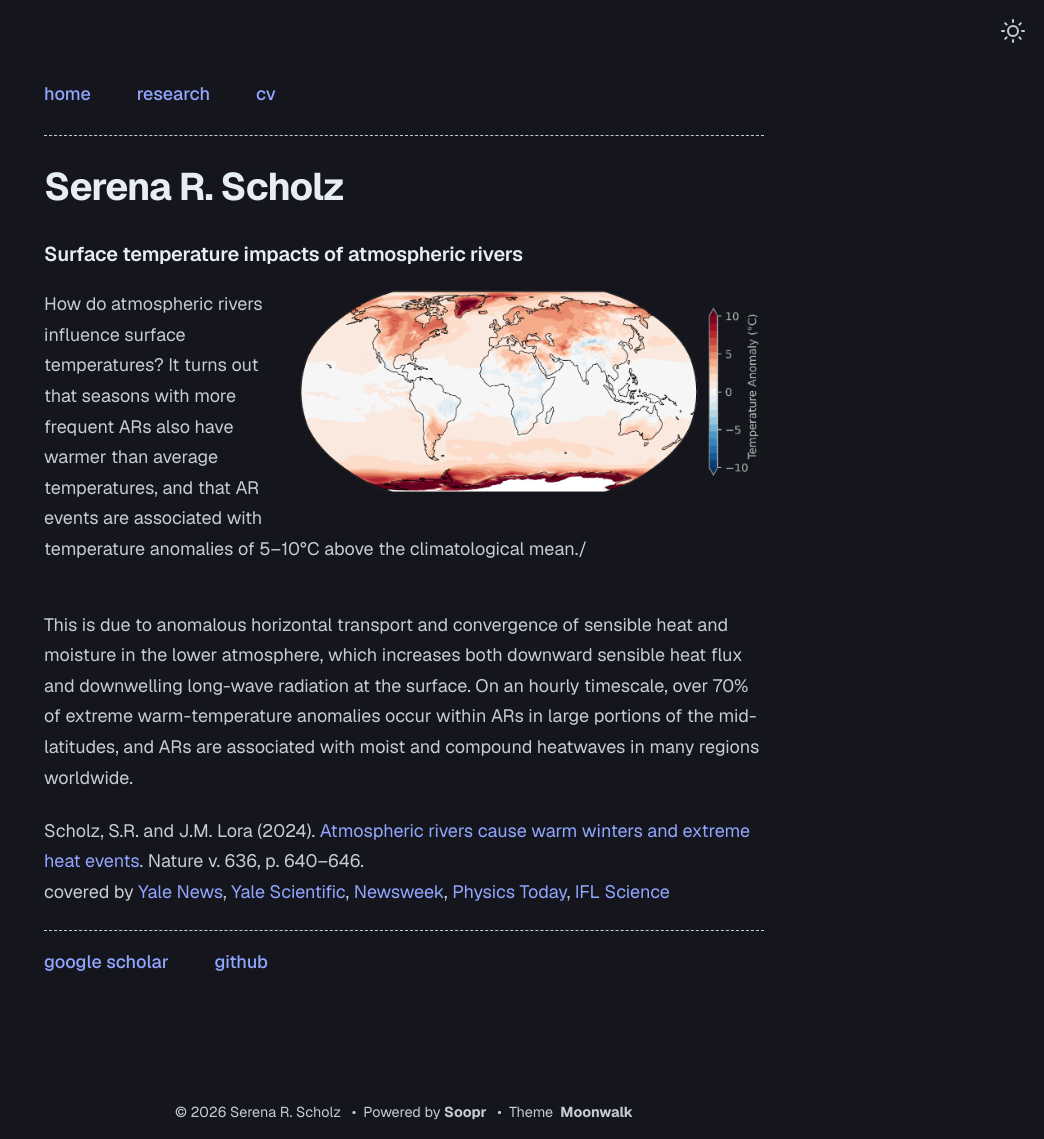
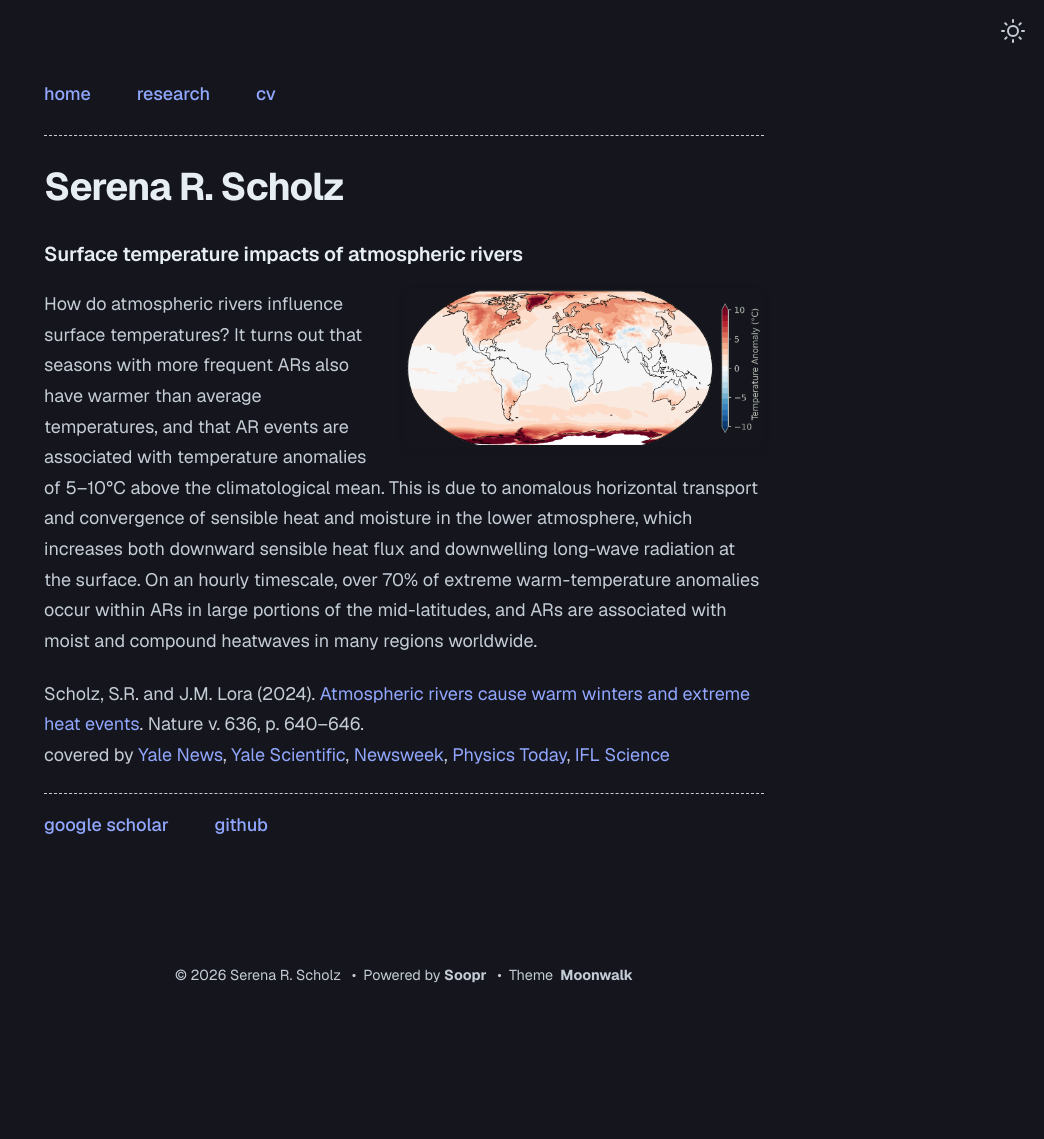
Before and after one commit to serenarscholz/serenarscholz.github.io, a Jekyll site: the page built from research.md, in a window 1280 px wide. Shown: the whole page, without its empty margins (236-1280 px from the left). Built offline with Jekyll 4.4.1, drawn with Linux system fonts in a browser that asks for light colours; after the commit the page ends 1002 px from its top, so only the background shows below that; part of the change alters nothing that is shown.

Commit message:
Update research.md

```diff
--- a/research.md
+++ b/research.md
@@ -8,11 +8,9 @@ permalink: /research/
 
 <img src="/assets/Fig_forwebsite2.png"
      alt="2m temperature anomalies associated with atmospheric rivers"
-     style="float: right; width: 65%; margin: 0 0 1em 1.5em;">
+     style="float: right; width: 50%; margin: 0 0 1em 1.5em;">
 
-How do atmospheric rivers influence surface temperatures? It turns out that seasons with more frequent ARs also have warmer than average temperatures, and that AR events are associated with temperature anomalies of 5–10°C above the climatological mean./
-<div style="clear: both;"></div>
-This is due to anomalous horizontal transport and convergence of sensible heat and moisture in the lower atmosphere, which increases both downward sensible heat flux and downwelling long-wave radiation at the surface. On an hourly timescale, over 70% of extreme warm-temperature anomalies occur within ARs in large portions of the mid-latitudes, and ARs are associated with moist and compound heatwaves in many regions worldwide.
+How do atmospheric rivers influence surface temperatures? It turns out that seasons with more frequent ARs also have warmer than average temperatures, and that AR events are associated with temperature anomalies of 5–10°C above the climatological mean. This is due to anomalous horizontal transport and convergence of sensible heat and moisture in the lower atmosphere, which increases both downward sensible heat flux and downwelling long-wave radiation at the surface. On an hourly timescale, over 70% of extreme warm-temperature anomalies occur within ARs in large portions of the mid-latitudes, and ARs are associated with moist and compound heatwaves in many regions worldwide.
 
 Scholz, S.R. and J.M. Lora (2024). [Atmospheric rivers cause warm winters and extreme heat events](https://doi.org/10.1038/s41586-024-08238-7). Nature v. 636, p. 640–646.\
 covered by [Yale News](https://news.yale.edu/2024/12/18/intense-ribbons-rain-also-bring-heat-yale-scientists-say), [Yale Scientific](https://www.yalescientific.org/2025/04/rings-of-fire/), [Newsweek](https://www.newsweek.com/atmospheric-river-extreme-heat-heatwave-temperature-weather-us-2002742), [Physics Today](https://physicstoday.aip.org/news/atmospheric-rivers-bring-anomalously-high-temperatures), [IFL Science](https://www.iflscience.com/atmospheric-rivers-are-influencing-unseasonably-warm-winters-and-heatwaves-77304)
```
